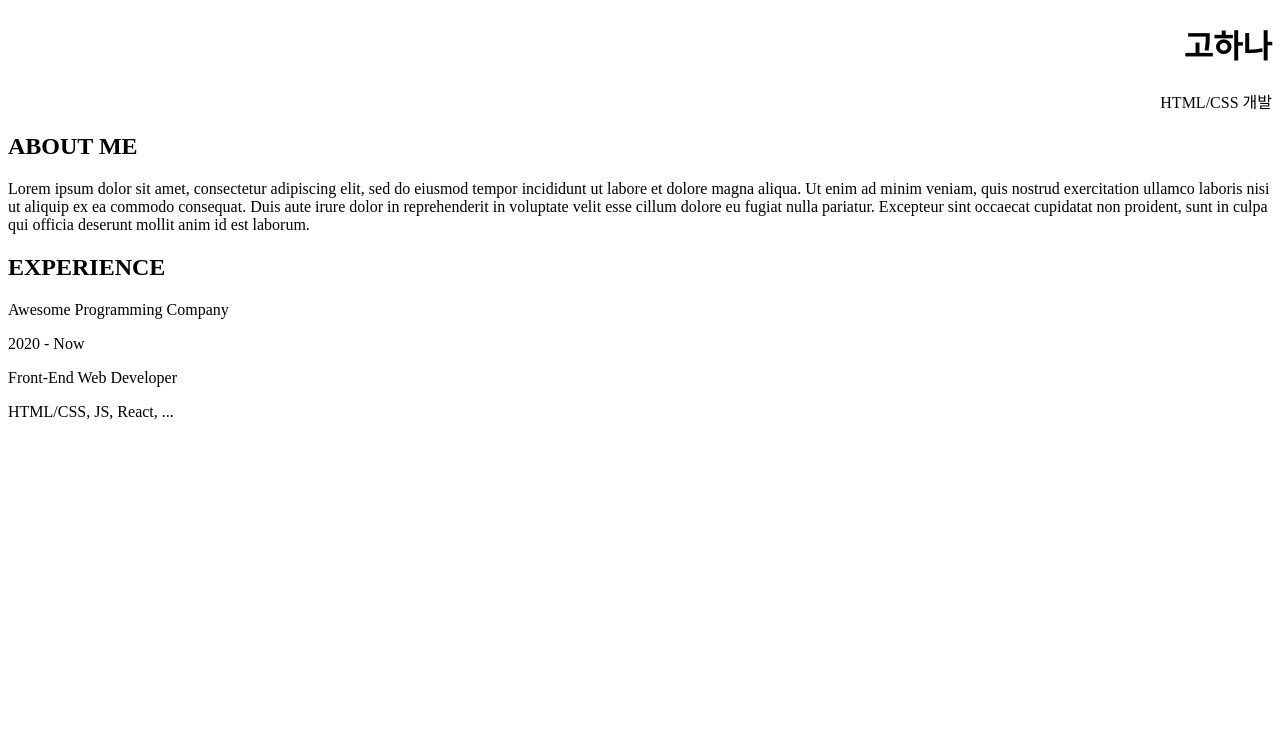
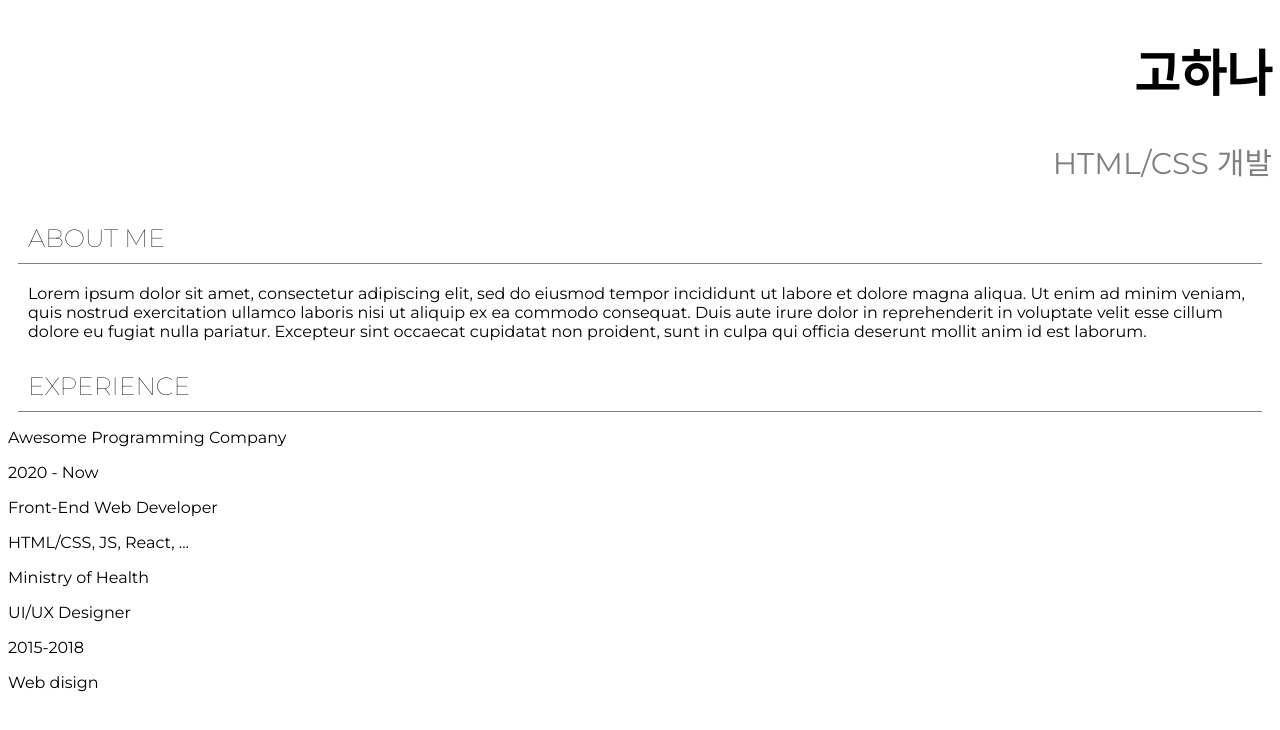
Before and after one commit to nahago/Codelion, a plain HTML site: page index.html in a window 1280 px wide. Drawn offline with Linux system fonts and the light colour scheme; a web font is replaced by a local one.

Commit message:
Add files via upload

```diff
--- a/codelion.css
+++ b/codelion.css
@@ -1,10 +1,32 @@
-@import url('https://fonts.googleapis.com/css2?family=Song+Myung&display=swap');
+@import url('https://fonts.googleapis.com/css?family=Montserrat:100,200,300,400,500,600,700,800&display=swap');
 
-*{
-  font-family: Song Myung;
+* {
+    font-family: 'Montserrat';
 }
 
 .maintext{
   text-align: right;
 
 }
+
+h1{
+  font-size: 50px;
+}
+
+.subtext{
+  font-size: 30px;
+  color: gray;
+}
+
+h2{
+  font-size: 25px;
+  font-weight: lighter;
+  border-bottom: 1px solid gray;
+  padding: 10px;
+  margin: 10px;
+}
+
+.abouttext{
+  margin: 10px;
+  padding: 10px;
+}
--- a/index.html
+++ b/index.html
@@ -7,17 +7,28 @@
   </head>
   <body>
     <div class="maintext">
-    <h1>고하나</h1>
-    <p>HTML/CSS 개발</p>
+      <h1>고하나</h1>
+      <p class="subtext">HTML/CSS 개발</p>
     </div>
     <div>
       <h2>ABOUT ME</h2>
-      <p>Lorem ipsum dolor sit amet, consectetur adipiscing elit, sed do eiusmod tempor incididunt ut labore et dolore magna aliqua. Ut enim ad minim veniam, quis nostrud exercitation ullamco laboris nisi ut aliquip ex ea commodo consequat. Duis aute irure dolor in reprehenderit in voluptate velit esse cillum dolore eu fugiat nulla pariatur. Excepteur sint occaecat cupidatat non proident, sunt in culpa qui officia deserunt mollit anim id est laborum.</p>
+      <p class="abouttext">
+        Lorem ipsum dolor sit amet, consectetur adipiscing elit, sed do eiusmod tempor incididunt ut labore et dolore magna aliqua. Ut enim ad minim veniam, quis nostrud exercitation ullamco laboris nisi ut aliquip ex ea commodo consequat. Duis aute irure dolor in reprehenderit in voluptate velit esse cillum dolore eu fugiat nulla pariatur. Excepteur sint occaecat cupidatat non proident, sunt in culpa qui officia deserunt mollit anim id est laborum.
+      </p>
     </div>
     <h2>EXPERIENCE</h2>
-    <p>Awesome Programming Company</p>
-    <p>2020 - Now</p>
-    <p>Front-End Web Developer</p>
-    <p>HTML/CSS, JS, React, ...</p>
+    <div>
+      <p>Awesome Programming Company</p>
+      <p>2020 - Now</p>
+      <p>Front-End Web Developer</p>
+      <p>HTML/CSS, JS, React, ...</p>
+    </div>
+    <div>
+      <p>Ministry of Health</p>
+      <p>UI/UX Designer</p>
+      <p>2015-2018</p>
+      <p>Web disign</p>
+    </div>
+
   </body>
 </html>
```
